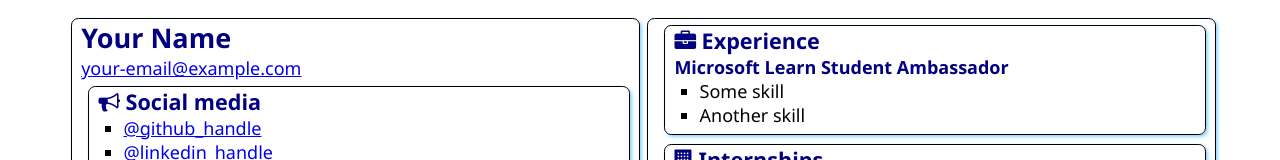
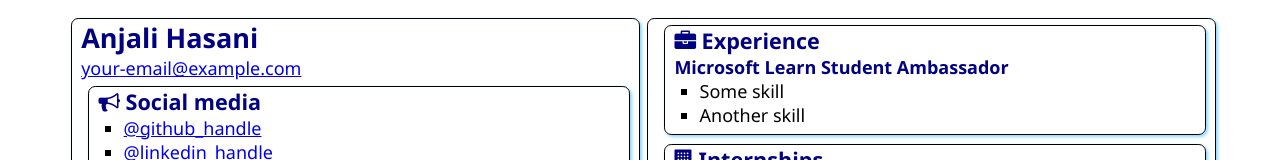
Before and after one commit to 22anjalihasani/SATechnicalOnboarding, a plain HTML site: page src/index.html in a window 1280 px wide. Shown: the top 160 px of the page. Drawn offline with Linux system fonts and the light colour scheme.

Commit message:
Added My Name
Resume

```diff
--- a/src/index.html
+++ b/src/index.html
@@ -12,7 +12,7 @@
 <body>
     <main>
         <article class="box">
-            <h1>Your Name</h1>
+            <h1>Anjali Hasani</h1>
             <div><a href="mailto:your.email@example.com">your-email@example.com</a></div>
 
             <section class="box">
```
